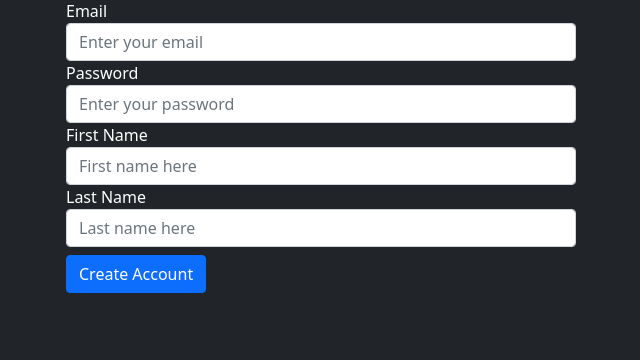
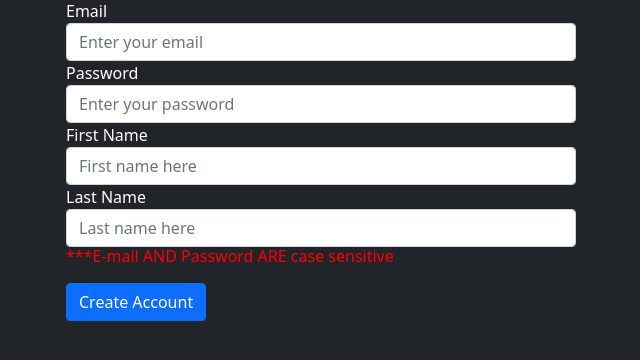
Before and after one commit to EJacoby515/memeGenerator, a Flask app: page /signup in a window 1280 px wide. Shown: the part 133-493 px from the top of the page, without its empty margins (52-692 px from the left). Run offline with Flask 2, Linux system fonts and the light colour scheme; some libraries are stand-ins or nearby versions.

Commit message:
added disclaimer for sign in/sign up

```diff
--- a/app/static/css/main.css
+++ b/app/static/css/main.css
@@ -147,3 +147,7 @@ div.scroll-container {
     left: 50%;
     transform: translateX(-50%);
 }
+
+#disclaimer{
+color: red;
+}
--- a/app/templates/forms.html
+++ b/app/templates/forms.html
@@ -25,7 +25,9 @@
             {{ form.last_name(class='form-control', placeholder='Last name here') }}
         </fieldset>
     {% endif %}
-
+    <div id="disclaimer">
+    <h6>***E-mail AND Password ARE case sensitive </h3>
+    </div>
     <!-- Submit button area -->
 
         {{ form.submit_button(class='btn btn-primary btn-block mt-2') }}
```
